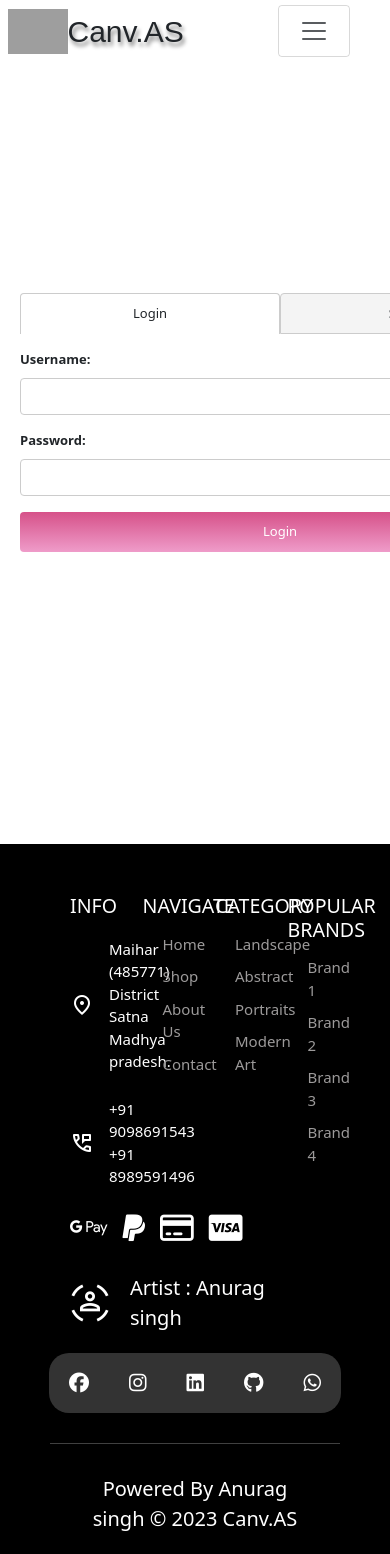
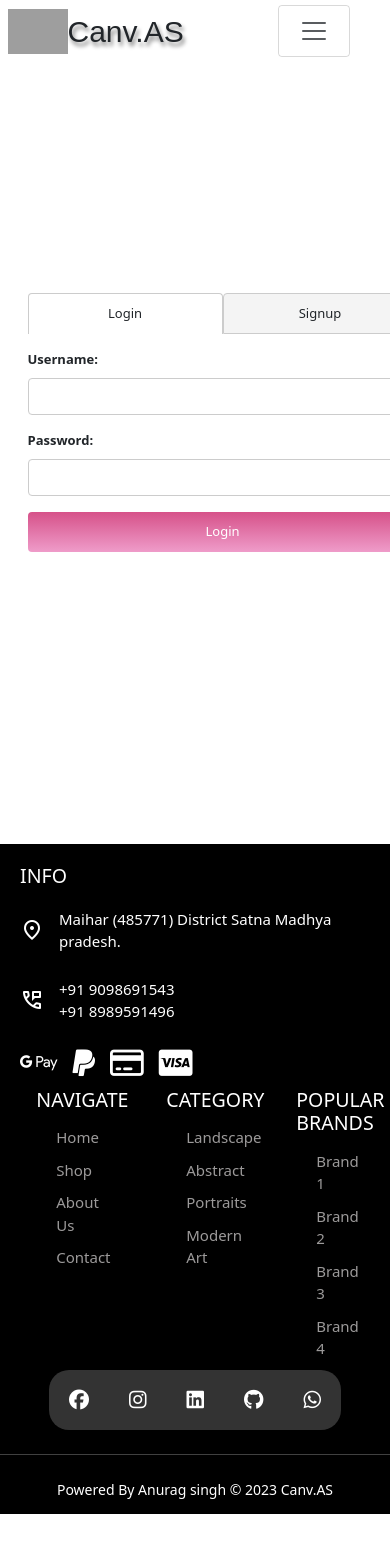
Before and after one commit to anurag6569201/Canv.AS, a Django app: page /user/sign-up/ in a window 390 px wide. After the commit the page ends 1514 px from the top, so only its background shows below. Run offline with Django 4.2, Linux system fonts and the light colour scheme; some libraries are stand-ins or nearby versions; some web fonts are replaced; grey boxes are pictures that could not be loaded.

Commit message:
adjusted signup footer and responsivness

```diff
--- a/static/assets/css/main.css
+++ b/static/assets/css/main.css
@@ -5,57 +5,69 @@
     padding: 0;
     box-sizing: border-box;
 }
-html,body{
+
+html,
+body {
     overflow-x: hidden;
     font-size: 10px;
 }
-body::-webkit-scrollbar{
+
+body::-webkit-scrollbar {
     width: 0px;
 }
+
 /* nav start */
 
-.logo{
+.logo {
     width: 25vw;
     display: flex;
     align-items: center;
     justify-content: left;
 }
-.logo img{
+
+.logo img {
     width: 60px;
 }
-.logo span{
+
+.logo span {
     font-size: 3em;
     font-family: 'Atomic Age', sans-serif;
     text-shadow: 2px 4px 4px grey;
 }
-.menu a{
+
+.menu a {
     text-decoration: none;
     font-weight: 200;
     color: black;
 }
-.menu a:hover{
+
+.menu a:hover {
     text-shadow: 2px 4px 4px grey;
 }
 
 /* nav end */
 
 /* hero */
-.hero1{
+.hero1 {
     padding-left: 40px;
+    padding-bottom: 40px;
 }
-.hero1 h1{
+
+.hero1 h1 {
     font-size: 6em;
     font-family: 'Atomic Age', sans-serif;
     font-weight: 700;
     line-height: 1em;
 }
-.hero1 p{
+
+.hero1 p {
     font-size: 2em;
     font-family: 'Atomic Age', sans-serif;
     font-weight: 300;
     color: grey;
 }
-.hero1 a{
+
+.hero1 a {
     font-size: 2.5em;
     font-family: 'Atomic Age', sans-serif;
     font-weight: 300;
@@ -71,13 +83,15 @@ body::-webkit-scrollbar{
     border-radius: .5em;
     margin-top: .5em;
 }
-.hero2{
+
+.hero2 {
     height: 100vh;
     overflow: hidden;
     display: flex;
     align-items: center;
     justify-content: center;
 }
+
 .hero2 img {
     width: 100%;
     height: auto;
@@ -85,45 +99,56 @@ body::-webkit-scrollbar{
     display: block;
     object-fit: cover;
 }
-.hero_taker{
+
+.hero_taker {
     display: flex;
     align-items: center;
     justify-content: center;
 }
-.btn-primary{
-    background: linear-gradient(#d65189,#dd2e8e79);
+
+.btn-primary {
+    background: linear-gradient(#d65189, #dd2e8e79);
 }
+
 /* hero end */
 
 /* footer */
-footer{
+footer {
     padding: 0 5em;
     padding-top: 5em;
     background-color: black;
     color: white;
 }
-footer ul{
+
+footer ul {
     list-style-type: none;
 }
-footer ul li{
+
+footer ul li {
     padding-top: 1em;
 }
-footer ul a{
+
+footer ul a {
     text-decoration: none;
     font-size: 1.5em;
     color: rgb(156, 154, 154);
 }
-.foot1{
+
+.ft2,
+.ft1,
+.foot1 {
     width: 100%;
     display: flex;
-    justify-content: space-evenly;
+    justify-content: space-around;
 }
-.foot_info1{
-    width: 25%;
+
+.foot_info1 {
+    width: 25vw;
     padding: 0 2em;
     text-decoration: none;
 }
-.foot_info1 p{
+
+.foot_info1 p {
     font-size: 1.5em;
     padding-top: 1em;
     display: flex;
@@ -131,44 +156,38 @@ footer ul a{
     justify-content: left;
     gap: 1em;
 }
-.foot_info1 p i{
-    font-size: 2em!important;
+
+.foot_info1 p i {
+    font-size: 2em !important;
 }
-.foot_info2{
-    width: 25%;
+
+.foot_info2 {
+    width: 25vw;
     padding: 0 2em;
     text-decoration: none;
 }
 
-.foot_info3{
-    width: 25%;
+.foot_info3 {
+    width: 25vw;
     padding: 0 2em;
     text-decoration: none;
 }
-.foot_info4{
-    width: 25%;
+
+.foot_info4 {
+    width: 25vw;
     padding: 0 2em;
     text-decoration: none;
 }
-.foot2{
-    width: 100%;
-    padding: 2em;
-}
-.foot2 span{
-    display: flex;
-    align-items: center;
-    justify-content: center;
-    font-size: 2em;
-    gap: 1em;
-}
-.foot3{
+
+.foot3 {
     width: 100%;
     display: flex;
     align-items: center;
     justify-content: center;
-    padding-bottom: 2em;
+    padding-bottom: 1.4em;
 }
-.foot3 span{
+
+.foot3 span {
     width: fit-content;
     display: flex;
     align-items: center;
@@ -180,10 +199,28 @@ footer ul a{
     background-color: rgba(255, 255, 255, 0.2);
     backdrop-filter: blur(5px);
 }
-.foot4{
-    font-size: 2em;
+
+.foot4 {
+    font-size: 1.4em;
     padding: 1em 2em 1em 2em;
     width: 100%;
     text-align: center;
 }
+
+@media (max-width:600px) {
+
+    .foot1 {
+        width: 100%;
+        display: flex;
+        flex-direction: column;
+    }
+    .foot_info1{
+        width: 100%;
+    }
+    footer{
+        padding: 0;
+        padding-top: 20px;
+    }
+}
+
 /* footer end */
--- a/static/assets/css/registrationn.css
+++ b/static/assets/css/registrationn.css
@@ -8,16 +8,16 @@
     display: flex;
     justify-content: space-evenly;
     align-items: center;
-    padding-right: 5em;
 }
-.containig_image img{
+
+.containig_image img {
     width: 100%;
     display: block;
     max-width: 100%;
     display: block;
     object-fit: cover;
-    height: 100vh;
 }
+
 .login-signup-tab-container {
     display: flex;
     margin-bottom: 16px;
@@ -37,7 +37,7 @@
 }
 
 .login-signup-tab:hover {
-    background: linear-gradient(#d65189,#dd2e8e79);
+    background: linear-gradient(#d65189, #dd2e8e79);
 }
 
 .active-login-signup-tab {
@@ -70,7 +70,7 @@
 }
 
 .login-signup-button {
-    background: linear-gradient(#d65189,#dd2e8e79);
+    background: linear-gradient(#d65189, #dd2e8e79);
     color: #fff;
     padding: 10px;
     border: none;
@@ -80,5 +80,15 @@
 }
 
 .login-signup-button:hover {
-    background: linear-gradient(#d65189,#dd2e8e79);
+    background: linear-gradient(#d65189, #dd2e8e79);
 }
+
+/* Media Query for max-width 60em */
+@media (max-width: 600px) {
+    .containig_image img {
+        display: none;
+    }
+    .login-signup-form-content{
+        width: 30em;
+    }
+}
--- a/templates/partials/base.html
+++ b/templates/partials/base.html
@@ -128,6 +128,7 @@
     <footer>
         <div class="foot1">
 
+            <div class="ft1">
                 <div class="foot_info1">
                     <h1>INFO</h1>
                     <p><span class="material-symbols-outlined">location_on</span> Maihar (485771) District Satna Madhya
@@ -136,7 +137,9 @@
                     <p><i class="fa-brands fa-google-pay"></i><i class="fa-brands fa-paypal"></i><i
                             class="fa-regular fa-credit-card"></i><i class="fa-brands fa-cc-visa"></i></p>
                 </div>
+            </div>
 
+            <div class="ft2">
                 <div class="foot_info2">
                     <h1>NAVIGATE</h1>
                     <ul>
@@ -166,11 +169,9 @@
                         <li><a href="#">Brand 4</a></li>
                     </ul>
                 </div>
+            </div>
 
         </div>
-
-        <div class="foot2"><span><span class="material-symbols-outlined">sensor_occupied</span>Artist : Anurag singh
-            </span></div>
 
         <div class="foot3"><span><i class="fa-brands fa-facebook"></i><i class="fa-brands fa-instagram"></i><i
                     class="fa-brands fa-linkedin"></i><i class="fa-brands fa-github"></i><i
--- a/templates/userauths/sign-up.html
+++ b/templates/userauths/sign-up.html
@@ -2,7 +2,7 @@
 {% load static %}
 
 {% block content %}
-
+<div class="container">
     <div id="login-signup-form-container">
         <div class="containig_image">
             <img src="/static/assets/logo/register.png" alt="">
@@ -55,8 +55,8 @@
                 <button class="login-signup-button" type="submit">Register</button>
                 </form>
             </div>
-
+        </div>
+    </div>
 </div>
 
-</div>
 {% endblock content %}
```
Also changed, not shown: db.sqlite3. Lines whose indentation alone changed are shown as unchanged.
